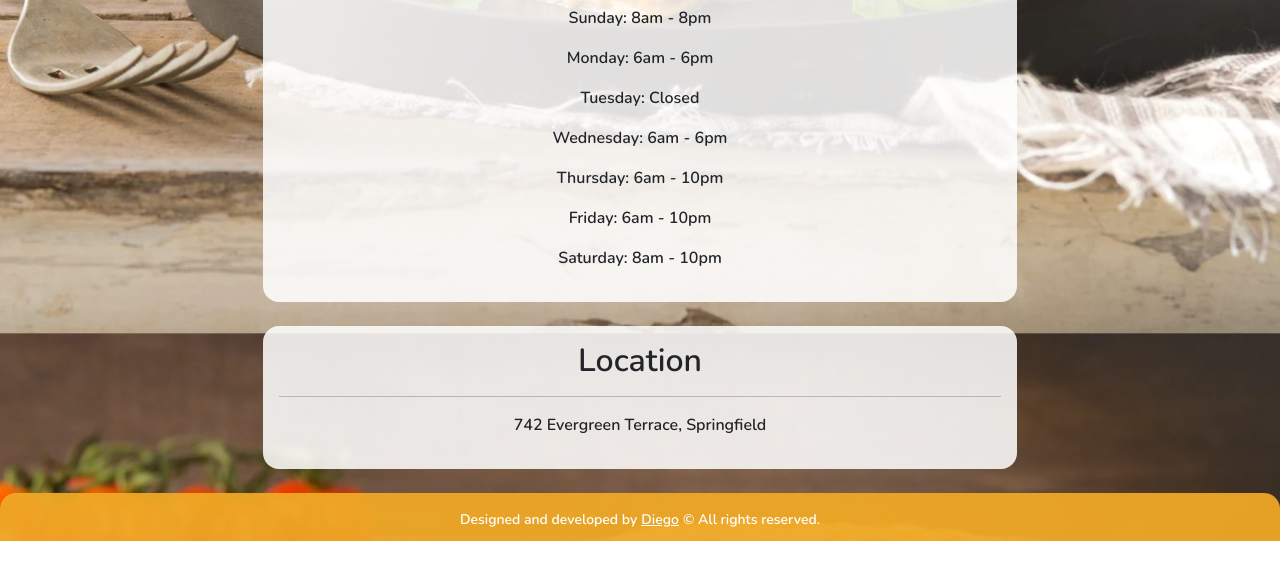
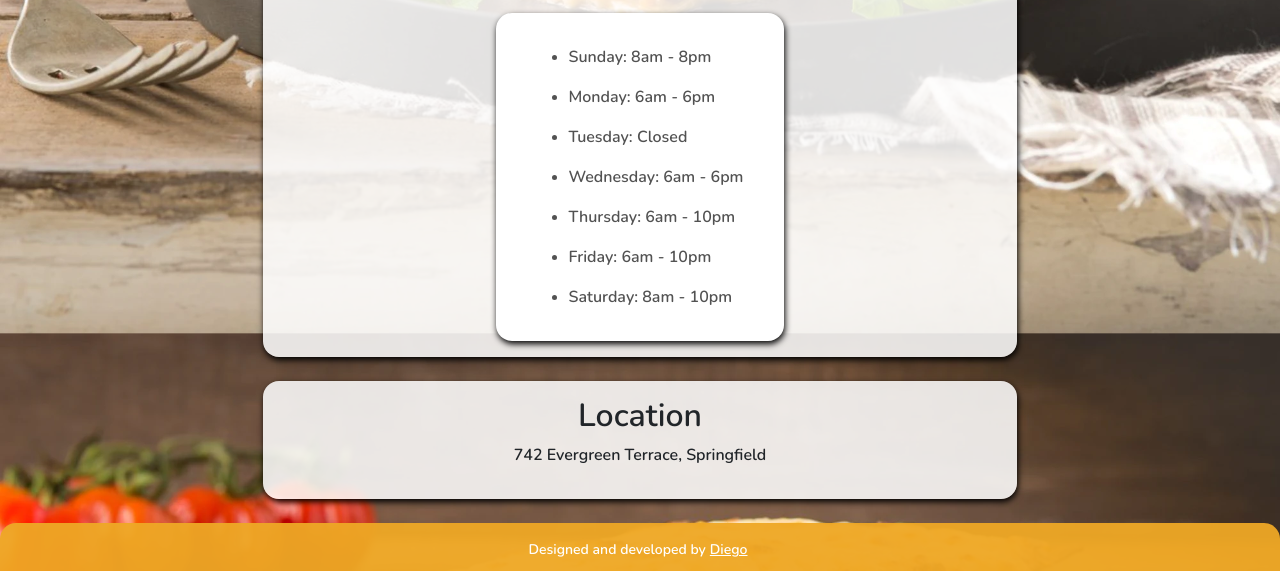
Before and after one commit to Diegodsha/Lol-lots-of-lasagna, a website built with webpack: page src/index.html in a window 1280 px wide. Shown: the part 521-1092 px from the top of the page. Before the commit the page ends 1062 px from the top, so only its background shows below. Built offline with nearby package versions, Linux system fonts and the light colour scheme.

Commit message:
Finish home page and add empty menu file

```diff
--- a/package.json
+++ b/package.json
@@ -29,5 +29,9 @@
     "webpack": "^5.37.1",
     "webpack-cli": "^4.7.0",
     "webpack-dev-server": "^3.11.2"
+  },
+  "dependencies": {
+    "@popperjs/core": "^2.9.2",
+    "bootstrap": "^5.0.0-beta3"
   }
 }
--- a/src/dom.js
+++ b/src/dom.js
@@ -0,0 +1,118 @@
+'use strict';
+
+import { createFooter } from './footer';
+
+function createHomePage() {
+  const content = document.getElementById('content');
+  const pTag = document.createElement('p');
+  const div = document.createElement('div');
+  const ul = document.createElement('ul');
+
+  const openHours = [
+    'Sunday: 8am - 8pm',
+    'Monday: 6am - 6pm',
+    'Tuesday: Closed',
+    'Wednesday: 6am - 6pm',
+    'Thursday: 6am - 10pm',
+    'Friday: 6am - 10pm',
+    'Saturday: 8am - 10pm',
+  ];
+
+  const createList = (values, ulcont, parent) => {
+    values.forEach((val) => {
+      const li = document.createElement('li');
+      li.appendChild(document.createTextNode(`${val}`));
+      li.classList.add('mt-3');
+      ulcont.appendChild(li);
+      parent.appendChild(ul);
+    });
+  };
+
+  const homeBtn = document.querySelector('.home');
+  homeBtn.classList.add('select-tab');
+
+  const mainDiv = document.createElement('main');
+  mainDiv.classList.add('d-flex', 'flex-column', 'align-items-center');
+  content.appendChild(mainDiv);
+  //restaurant name
+  const restName = document.createElement('h1');
+  restName.textContent = 'Lots of Lasagna';
+  restName.classList.add('lobster', 'text-white', 'py-4', 'lol');
+  mainDiv.appendChild(restName);
+
+  //welcome section
+  const sectionDiv = document.createElement('section');
+  sectionDiv.setAttribute('id', 'home');
+  mainDiv.appendChild(sectionDiv);
+
+  const homeCont = div.cloneNode(true);
+  homeCont.classList.add('home-cont', 'p-3', 'text-center');
+  sectionDiv.appendChild(homeCont);
+
+  const pTagWelcome = pTag.cloneNode(true);
+  pTagWelcome.classList.add('h2');
+  pTagWelcome.textContent = 'Welcome to the house of lasagna';
+  homeCont.appendChild(pTagWelcome);
+
+  //welcome text
+  const welcomeText = pTag.cloneNode(true);
+  welcomeText.textContent = `Here you'll find an incredible variety of lasagnas and pastas to
+taste (Yes, we know the name is Lots of Lasagna but we couldn't
+resist to cook other types of delicious pasta ok?) we're sure that
+you're going to love them all and that you'll never find a better
+place to eat lasagna and pasta.`;
+  homeCont.appendChild(welcomeText);
+
+  //Schedule section
+  const schedule = div.cloneNode(true);
+  schedule.classList.add(
+    'home-cont',
+    'p-3',
+    'text-center',
+    'mt-4',
+    'd-flex',
+    'flex-column'
+  );
+  sectionDiv.appendChild(schedule);
+
+  const scheduleTitle = pTag.cloneNode(true);
+  scheduleTitle.textContent = 'Hungry?';
+  scheduleTitle.classList.add('h2');
+  schedule.appendChild(scheduleTitle);
+  schedule.appendChild(document.createElement('hr'));
+
+  const scheduleText = pTag.cloneNode(true);
+  scheduleText.textContent = `Check our schedule so you don't miss the oportunity of tasting the
+best lasagna (and pasta of course) in the world.`;
+  schedule.appendChild(scheduleText);
+
+  const hours = div.cloneNode(true);
+  hours.classList.add('hours', 'p-3', 'align-self-center');
+  schedule.appendChild(hours);
+
+  // creates list for opening hours
+  createList(openHours, ul, hours);
+
+  //Location
+  const locationDiv = div.cloneNode(true);
+  locationDiv.classList.add('home-cont', 'p-3', 'text-center', 'mt-4');
+  sectionDiv.appendChild(locationDiv);
+
+  const locationTitle = pTag.cloneNode('true');
+  locationTitle.classList.add('h2');
+  locationTitle.textContent = 'Location';
+  locationDiv.appendChild(locationTitle);
+
+  const locationText = pTag.cloneNode(true);
+  locationText.textContent = '742 Evergreen Terrace, Springfield';
+  locationDiv.appendChild(locationText);
+
+  if (!document.querySelector('footer')) {
+    content.appendChild(createFooter());
+  } else {
+    const footerDiv = document.querySelector('footer');
+    content.appendChild(footerDiv);
+  }
+}
+
+export { createHomePage };
--- /dev/null
+++ b/src/footer.js
@@ -0,0 +1,27 @@
+function createFooter() {
+  const footerDiv = document.createElement('footer');
+  footerDiv.id = 'footer';
+  footerDiv.classList.add('foot-cont', 'p-3', 'mt-4', 'row');
+
+  const footerCol = document.createElement('div');
+  footerCol.classList.add('col-12', 'd-flex', 'justify-content-center');
+  footerDiv.appendChild(footerCol);
+
+  const smallDiv = document.createElement('small');
+  smallDiv.classList.add('text-white', 'align-items-center', 'd-flex');
+  footerCol.appendChild(smallDiv);
+
+  const span = document.createElement('span');
+  span.textContent = 'Designed and developed by';
+  smallDiv.appendChild(span);
+
+  const anchorName = document.createElement('a');
+  anchorName.classList.add('mx-1', 'text-white', 'text-decoration-underline');
+  anchorName.setAttribute('href', 'https://github.com/Diegodsha');
+  anchorName.textContent = 'Diego';
+  span.appendChild(anchorName);
+
+  return footerDiv;
+}
+
+export { createFooter };
--- a/src/index.html
+++ b/src/index.html
@@ -4,12 +4,6 @@
     <meta charset="UTF-8" />
     <meta http-equiv="X-UA-Compatible" content="IE=edge" />
     <meta name="viewport" content="width=device-width, initial-scale=1.0" />
-    <link
-      href="https://cdn.jsdelivr.net/npm/bootstrap@5.0.1/dist/css/bootstrap.min.css"
-      rel="stylesheet"
-      integrity="sha384-+0n0xVW2eSR5OomGNYDnhzAbDsOXxcvSN1TPprVMTNDbiYZCxYbOOl7+AMvyTG2x"
-      crossorigin="anonymous"
-    />
     <link
       rel="stylesheet"
       href="https://use.fontawesome.com/releases/v5.15.3/css/all.css"
@@ -38,12 +32,7 @@
           <div class="collapse navbar-collapse" id="navbarText">
             <ul class="navbar-nav me-auto mb-2 mb-lg-0">
               <li class="nav-item">
-                <a
-                  class="nav-link home text-white select-tab"
-                  aria-current="page"
-                  href="#"
-                  >Home</a
-                >
+                <a class="nav-link home" aria-current="page" href="#">Home</a>
               </li>
               <li class="nav-item">
                 <a class="nav-link menu" href="#">Menu</a>
@@ -58,7 +47,8 @@
           </div>
         </div>
       </nav>
-      <main id="main" class="d-flex flex-column align-items-center">
+      <!-- main content -->
+      <!-- <main id="main" class="d-flex flex-column align-items-center">
         <h1 class="lobster text-white py-4 lol">Lot's of Lasagna</h1>
         <section id="home">
           <div class="home-cont p-3 text-center">
@@ -78,14 +68,14 @@
             </p>
             <p class="d-none">All you can eat by $19 (Only: Mon-Tue)</p>
           </div>
-          <div class="home-cont p-3 text-center mt-4">
+          <div class="home-cont p-3 text-center mt-4 d-flex flex-column">
             <p class="h2">Hunrgy?</p>
             <hr />
             <p>
               Check our schedule so you don't miss the oportunity of tasting the
               best lasagna in the world.
             </p>
-            <div class="hours">
+            <div class="hours p-3 align-self-center">
               <p>Sunday: 8am - 8pm</p>
               <p>Monday: 6am - 6pm</p>
               <p>Tuesday: Closed</p>
@@ -101,8 +91,9 @@
             <p class="location">742 Evergreen Terrace, Springfield</p>
           </div>
         </section>
-      </main>
-      <footer id="footer" class="foot-cont p-3 mt-4 row">
+      </main> -->
+      <!-- footer -->
+      <!--  <footer id="footer" class="foot-cont p-3 mt-4 row">
         <div class="col-12 d-flex justify-content-center">
           <small class="text-white gotham-rounded align-items-center d-flex">
             <span>Designed and developed by</span
@@ -117,7 +108,7 @@
             ><span>&copy; All rights reserved.</span>
           </small>
         </div>
-      </footer>
+      </footer> -->
     </div>
     <script
       src="https://cdn.jsdelivr.net/npm/bootstrap@5.0.1/dist/js/bootstrap.bundle.min.js"
--- a/src/index.js
+++ b/src/index.js
@@ -1,5 +1,35 @@
+import 'bootstrap';
 import './style.scss';
+import { createHomePage } from './dom';
+import { createMenuPage } from './menu';
 
-// alert('restaurant page');
+//Removes selected tab color and cleans main content
+function clean() {
+  const navlinks = document.getElementsByClassName('nav-link');
 
-// cont.appendChild(myIcon);
+  for (let i = 0; i < navlinks.length; i += 1) {
+    if (navlinks[i].classList.contains('select-tab'))
+      navlinks[i].classList.remove('select-tab');
+  }
+
+  const contentDiv = document.getElementById('content');
+  const mainDiv = document.querySelector('main');
+  contentDiv.removeChild(mainDiv);
+}
+
+//Loads inital home content
+createHomePage();
+
+//Loads home content
+const homeTab = document.querySelector('.home');
+homeTab.onclick = () => {
+  clean();
+  createHomePage();
+};
+
+//Loads menu content
+const menuTab = document.querySelector('.menu');
+menuTab.onclick = () => {
+  clean();
+  createMenuPage();
+};
--- /dev/null
+++ b/src/menu.js
@@ -0,0 +1,20 @@
+const content = document.getElementById('content');
+
+function createMenuPage() {
+  const menuBtn = document.querySelector('.menu');
+  menuBtn.classList.add('select-tab');
+
+  const mainDiv = document.createElement('main');
+  mainDiv.classList.add('d-flex', 'flex-column', 'align-items-center');
+  content.appendChild(mainDiv);
+  //restaurant name
+  const restName = document.createElement('h1');
+  restName.textContent = 'Menu';
+  restName.classList.add('lobster', 'text-white', 'py-4', 'lol');
+  mainDiv.appendChild(restName);
+
+  const footer = document.querySelector('footer');
+  content.appendChild(footer);
+}
+
+export { createMenuPage };
--- a/src/style.scss
+++ b/src/style.scss
@@ -1,3 +1,4 @@
+@import 'bootstrap/scss/bootstrap';
 @import url('https://fonts.googleapis.com/css2?family=Lobster&display=swap');
 @import url('https://fonts.googleapis.com/css2?family=Nunito:ital,wght@0,600;1,200&display=swap');
 
@@ -45,9 +46,11 @@ nav {
   }
 }
 .select-tab {
-  color: white;
   border-radius: 0.5rem;
   background-color: rgba(239, 168, 37, 0.948);
+  &:hover {
+    box-shadow: 2px 2px 5px black;
+  }
 }
 
 .lol {
@@ -61,10 +64,25 @@ nav {
 
 .home-cont {
   @extend.lasagna;
-  // height: 75vh;
-  // width: 90vh;
   background-color: rgba(255, 255, 255, 0.86);
   border-radius: 1rem;
+  box-shadow: 1px 3px 6px black;
+}
+
+.hours {
+  background-color: rgb(255, 255, 255);
+  border-radius: 1rem;
+  width: 40%;
+  box-shadow: 1px 3px 6px black;
+  color: #525252;
+  display: flex;
+  justify-content: center;
+  ul {
+    width: max-content;
+    align-items: flex-start;
+    display: flex;
+    flex-direction: column;
+  }
 }
 
 .foot-cont {
--- a/webpack.config.js
+++ b/webpack.config.js
@@ -30,9 +30,9 @@ module.exports = {
     ],
   },
   devtool: 'inline-source-map',
-  devServer: {
-    port: 5000,
-  },
+  // devServer: {
+  //   port: 5000,
+  // },
   plugins: [
     new HtmlWebpackPlugin({
       template: './src/index.html',
```
Also changed, not shown: 1 other file.
